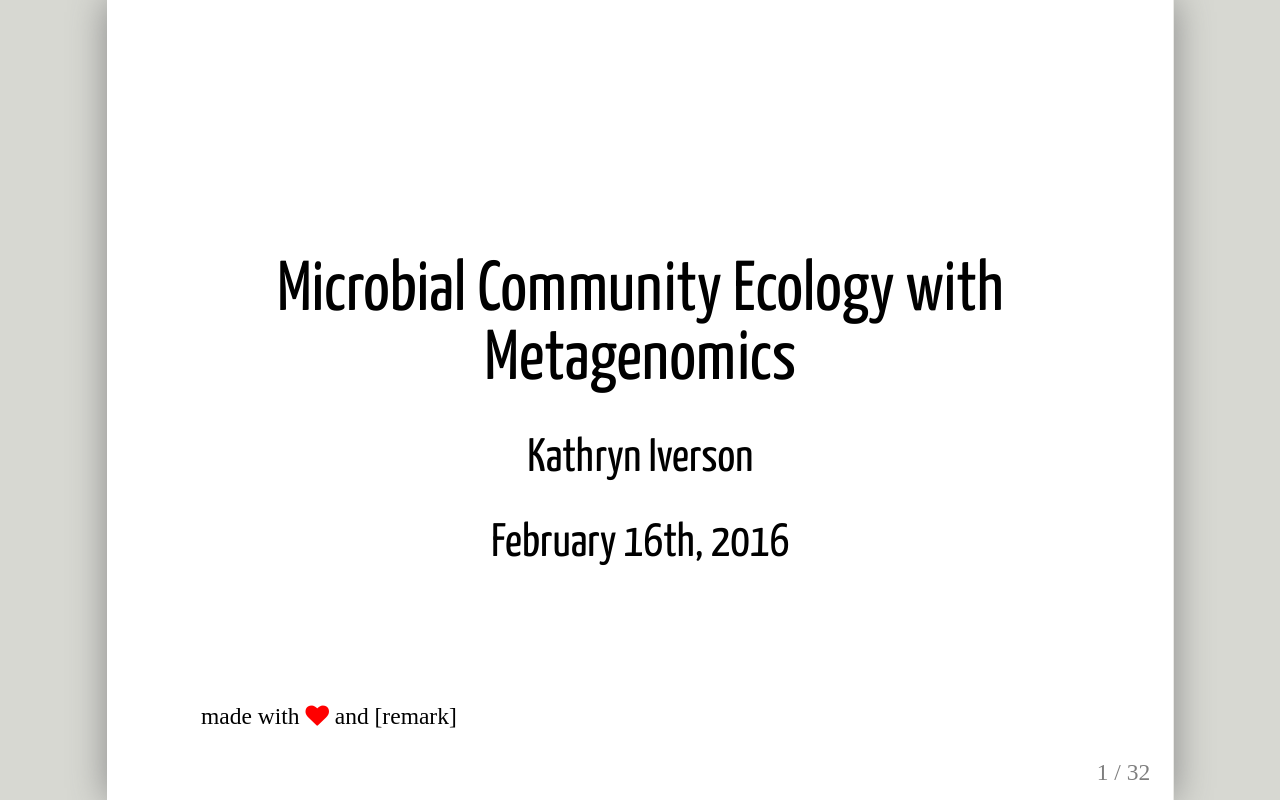
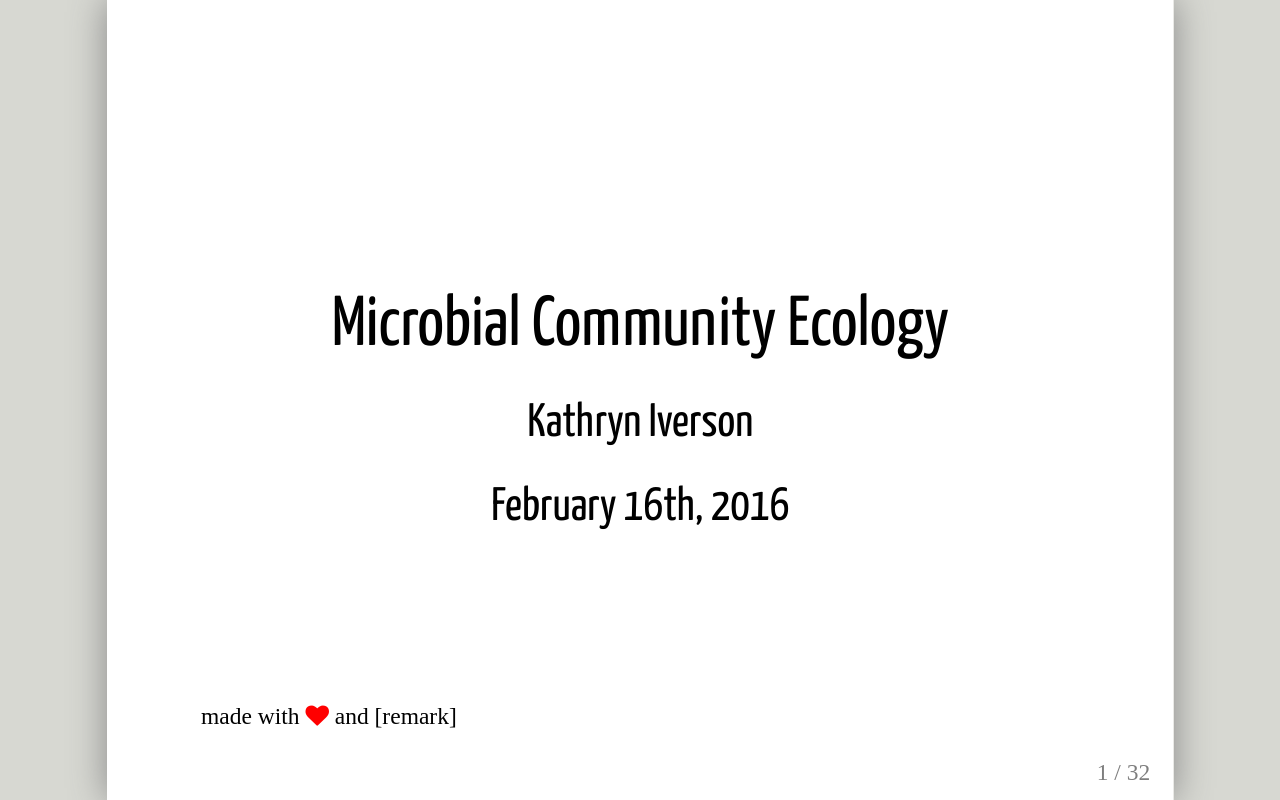
Before and after one commit to kdiverson/2Gtalk, a plain HTML site: page index.html in a window 1280 px wide. Drawn offline with Linux system fonts and the light colour scheme; a web font is replaced by a local one.

Commit message:
changed title and minor corrections

```diff
--- a/index.html
+++ b/index.html
@@ -137,7 +137,7 @@
 
 class: center, middle
 
-# Microbial Community Ecology with Metagenomics
+# Microbial Community Ecology
 ## Kathryn Iverson
 ## February 16th, 2016
 
@@ -386,6 +386,8 @@ class: center, middle
 
 - Operational protein families are clusters of similar proteins
 
+  - Average neighbor
+
   - 30% sequence homology
 
 - Creating OPFs is a database free method of grouping sequences
```
